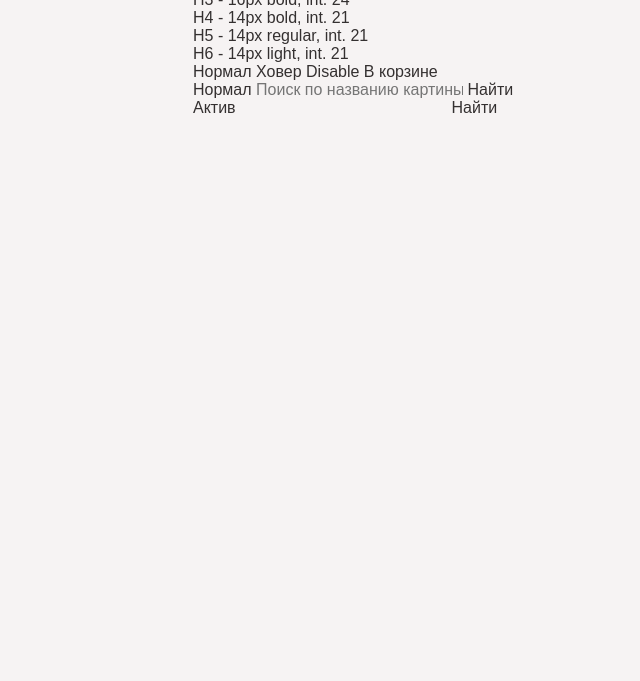
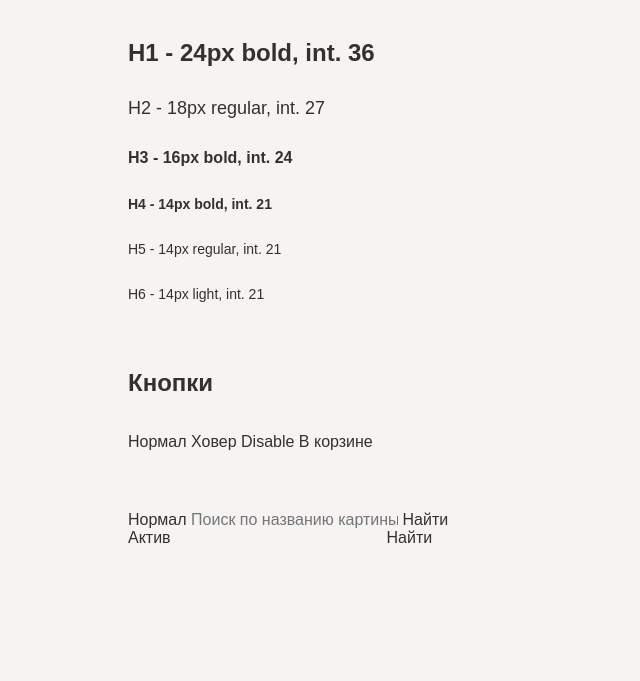
Before and after one commit to gleb-erokhin/banki.shop, a website: page src/html/uiKit.html in a window 1280 px wide. Shown: the part 119-800 px from the top of the page, without its empty margins (255-895 px from the left). Drawn offline with nearby package versions, Linux system fonts and the light colour scheme; files that its build step writes are made by us from their sources; a web font is replaced by a local one.

Commit message:
шрифты готовы

```diff
--- a/src/html/uiKit.html
+++ b/src/html/uiKit.html
@@ -13,21 +13,23 @@
         <main class="main-ui">
             <div class="main-ui__container">
 
-                <div class="uiKit">
+                <div class="uikit">
 
-                    <div>Шрифт: Merriweather</div>
+                    <div class="uikit__main-title title">Шрифт: Merriweather</div>
 
                     <ul class="uikit__list">
-                        <li class="uikit__item">H1 - 24px bold, int. 36</li>
-                        <li class="uikit__item">H2 - 18px regular, int. 27</li>
-                        <li class="uikit__item">H3 - 16px bold, int. 24</li>
-                        <li class="uikit__item">H4 - 14px bold, int. 21</li>
-                        <li class="uikit__item">H5 - 14px regular, int. 21</li>
-                        <li class="uikit__item">H6 - 14px light, int. 21</li>
+                        <li class="uikit__item title title--fz24-bold">H1 - 24px bold, int. 36</li>
+                        <li class="uikit__item title title--fz18-reg">H2 - 18px regular, int. 27</li>
+                        <li class="uikit__item title title--fz16-bold">H3 - 16px bold, int. 24</li>
+                        <li class="uikit__item title title--fz14-bold">H4 - 14px bold, int. 21</li>
+                        <li class="uikit__item title title--fz14-reg">H5 - 14px regular, int. 21</li>
+                        <li class="uikit__item title title--fz14-light">H6 - 14px light, int. 21</li>
                     </ul>
 
                     <div class="uikit__buttons">
-                        <button class="btn btn-normal" type="button">
+                        <h1 class="title title--fz24-bold">Кнопки</h1>
+
+                        <button class="btn btn--normal" type="button">
                             Нормал
                         </button>
                         <button class="btn btn--hover" type="button">
--- a/src/scss/block/_btn.scss
+++ b/src/scss/block/_btn.scss
@@ -0,0 +1,11 @@
+.btn {
+
+}
+.btn--normal {
+}
+.btn--hover {
+}
+.btn--disable {
+}
+.btn--cart {
+}
--- a/src/scss/block/_titles.scss
+++ b/src/scss/block/_titles.scss
@@ -1,27 +1,30 @@
-.title-1 {
-	margin: 1em 0 0.5em;
-	font-size: 38px;
-	font-weight: 700;
-	font-family: var(--font-titles);
+.title {
+	font-family: var(--font-family);
+	line-height: 1.5;
+	color: var(--text-color);
 }
 
-.title-2 {
-	margin: 1em 0 0.5em;
-	font-size: 32px;
+.title--fz24-bold {
+	font-size: 24px;
 	font-weight: 700;
-	font-family: var(--font-titles);
 }
-
-.title-3 {
-	margin: 1em 0 0.5em;
-	font-size: 26px;
+.title--fz18-reg {
+	font-size: 18px;
+	font-weight: 400;
+}
+.title--fz16-bold {
+	font-size: 16px;
 	font-weight: 700;
-	font-family: var(--font-titles);
 }
-
-.title-4 {
-	margin: 1em 0 0.5em;
-	font-size: 18px;
+.title--fz14-bold {
+	font-size: 14px;
 	font-weight: 700;
-	font-family: var(--font-titles);
 }
+.title--fz14-reg {
+	font-size: 14px;
+	font-weight: 400;
+}
+.title--fz14-light {
+	font-size: 14px;
+	font-weight: 300;
+}
--- a/src/scss/block/_uikit.scss
+++ b/src/scss/block/_uikit.scss
@@ -1,11 +1,33 @@
 .main-ui {
     &__container {
-        max-width: 574px;
+        max-width: 704px;
         padding: 0 15px;
         margin: 0 auto;
     }
 }
 
-.uiKit {
+.uikit {
     padding: 56px 80px;
+
+    &__list {
+        margin-bottom: 60px;
+    }
+
+    &__list li + li {
+        margin-top: 24px;
+    }
+
+    &__main-title {
+        font-weight: 700;
+        font-size: 36px;
+
+        margin-bottom: 44px;
+    }
+
+    &__buttons {
+        margin-bottom: 60px;
+    }
+    &__buttons h1 {
+        margin-bottom: 32px;
+    }
 }
```
